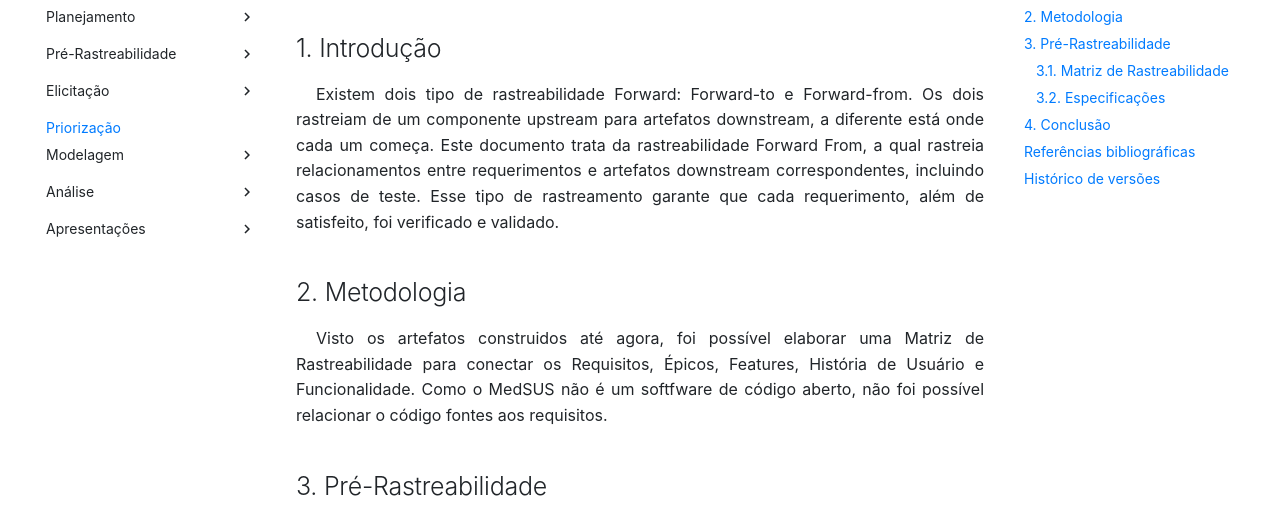
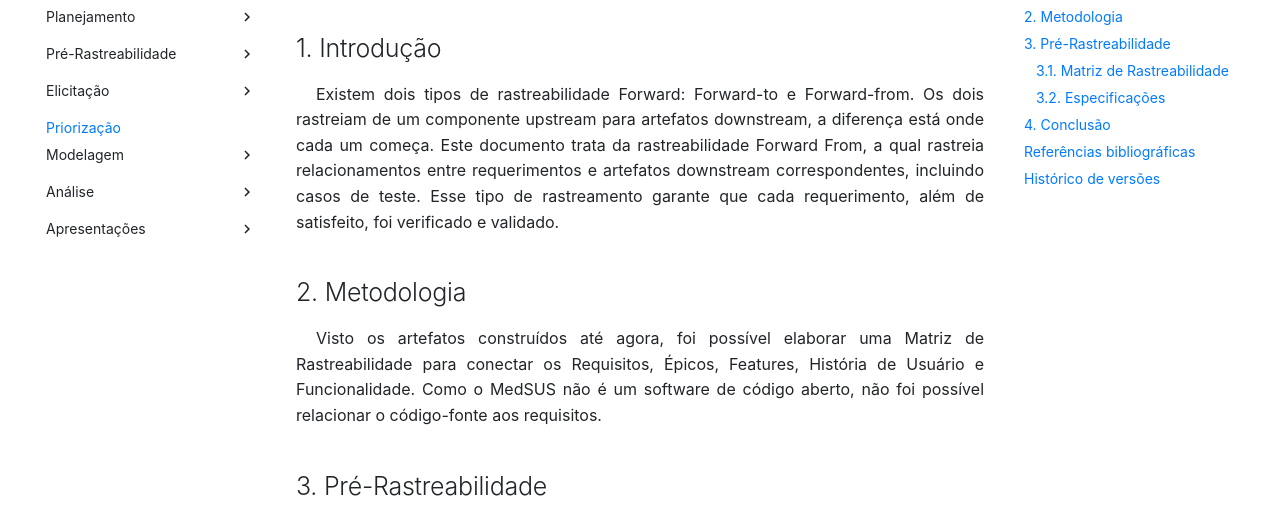
Before and after one commit to Requisitos-de-Software/2021.2-MedSUS, an MkDocs documentation site: the page built from docs/post_traceability/forward_from.md, in a window 1280 px wide and 900 px high. Shown: the part 159-673 px from the top of the window. Built offline with MkDocs 1.6.1 and Material for MkDocs 9.7.7, drawn with Linux system fonts in a browser that asks for light colours; some web fonts are replaced; comment, search, counter and statistics services are not loaded; some of the changed text lies outside the part shown.

Commit message:
Revisões
#45

```diff
--- a/docs/post_traceability/forward_from.md
+++ b/docs/post_traceability/forward_from.md
@@ -1,15 +1,15 @@
 ## 1. Introdução
 
 <p style="text-indent: 20px; text-align: justify">
-Existem dois tipo de rastreabilidade Forward: Forward-to e Forward-from. Os dois rastreiam de um componente upstream para artefatos downstream, a diferente está onde cada um começa. Este documento trata da rastreabilidade Forward From, a qual rastreia relacionamentos entre requerimentos e artefatos downstream correspondentes, incluindo casos de teste. Esse tipo de rastreamento garante que cada requerimento, além de satisfeito, foi verificado e validado.
+Existem dois tipos de rastreabilidade Forward: Forward-to e Forward-from. Os dois rastreiam de um componente upstream para artefatos downstream, a diferença está onde cada um começa. Este documento trata da rastreabilidade Forward From, a qual rastreia relacionamentos entre requerimentos e artefatos downstream correspondentes, incluindo casos de teste. Esse tipo de rastreamento garante que cada requerimento, além de satisfeito, foi verificado e validado.
 </p>
 
 ## 2. Metodologia
 
 <p style="text-indent: 20px; text-align: justify">
-Visto os artefatos construidos até agora, foi possível elaborar uma Matriz de Rastreabilidade para conectar os Requisitos, Épicos, Features, História de Usuário e Funcionalidade.
+Visto os artefatos construídos até agora, foi possível elaborar uma Matriz de Rastreabilidade para conectar os Requisitos, Épicos, Features, História de Usuário e Funcionalidade.
 
-Como o MedSUS não é um softfware de código aberto, não foi possível relacionar o código fontes aos requisitos.
+Como o MedSUS não é um software de código aberto, não foi possível relacionar o código-fonte aos requisitos.
 
 </p>
 
```
Also changed, not shown: other parts of docs/post_traceability/forward_from.md (+1 -1 lines).
